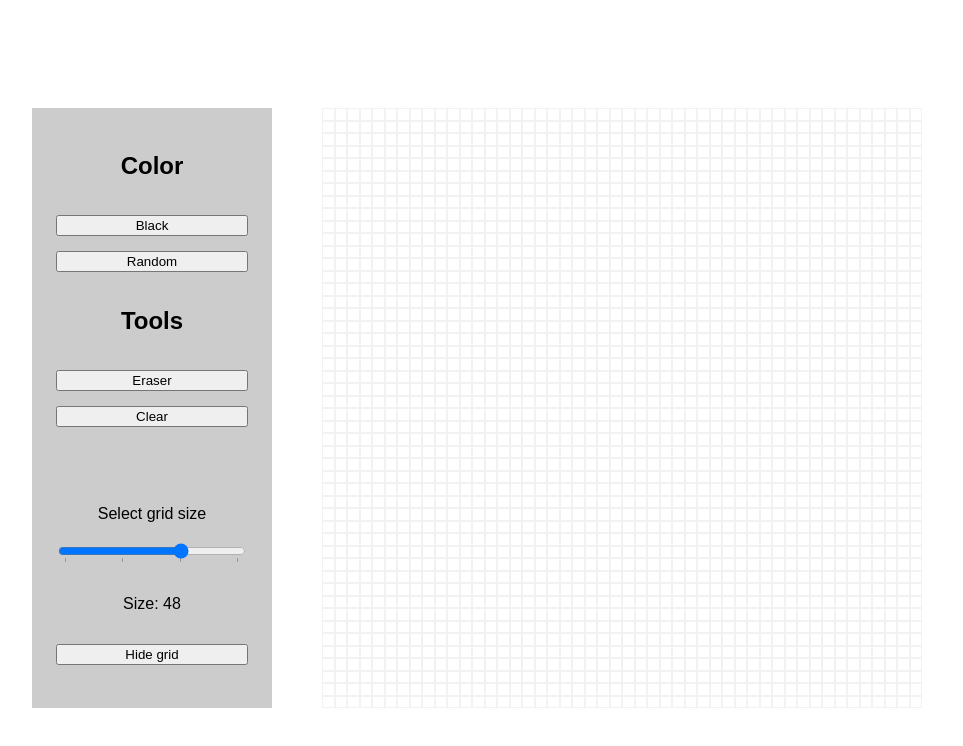
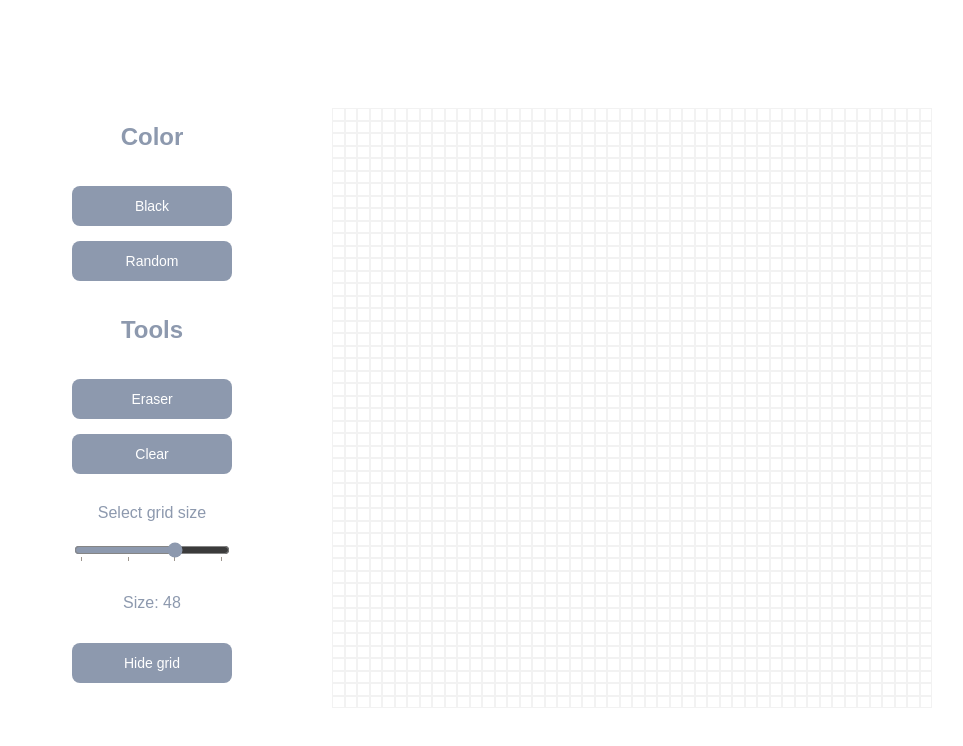
Before and after one commit to monodram/etch-a-sketch, a plain HTML site: page index.html in a window 1280 px wide. Shown: the whole page, without its empty margins (163-1126 px from the left). Drawn offline with Linux system fonts and the light colour scheme.

Commit message:
Minor CSS added to left panel

```diff
--- a/styles.css
+++ b/styles.css
@@ -3,6 +3,7 @@
 
 .board {
     font-family: 'Poppins', sans-serif;
+    color: #8d99ae;
     display: flex;
     justify-content: center;
     align-items: center;
@@ -15,13 +16,14 @@
 .panel {
     display: flex;
     flex-direction: column;
+    justify-content: center;
     height: 600px;
-    width: 30vh;
-    background-color: #cccccc;
+    padding: 0 50px;
+    width: 20vh;
+
 }
 
 .buttons {
-    padding: 3vh;
     display: flex;
     flex-direction: column;
     justify-content: center;
@@ -32,13 +34,41 @@
     text-align: center;
 }
 
+button {
+    background-color: #8d99ae;
+    border-radius: 8px;
+    border-style: none;
+    box-sizing: border-box;
+    color: #ffffff;
+    cursor: pointer;
+    display: inline-block;
+    font-size: 14px;
+    font-weight: 500;
+    height: 40px;
+    line-height: 20px;
+    list-style: none;
+    margin: 0;
+    outline: none;
+    padding: 10px 16px;
+    position: relative;
+    text-align: center;
+    text-decoration: none;
+
+
+}
+
 .size-slider {
+
     display: flex;
     flex-direction: column;
     margin:30px 0 30px;
     gap: 15px;
-    padding: 3vh;
     text-align: center;
+}
+
+
+.slider {
+    accent-color: #8d99ae;
 }
 
 .grid-container {
```
